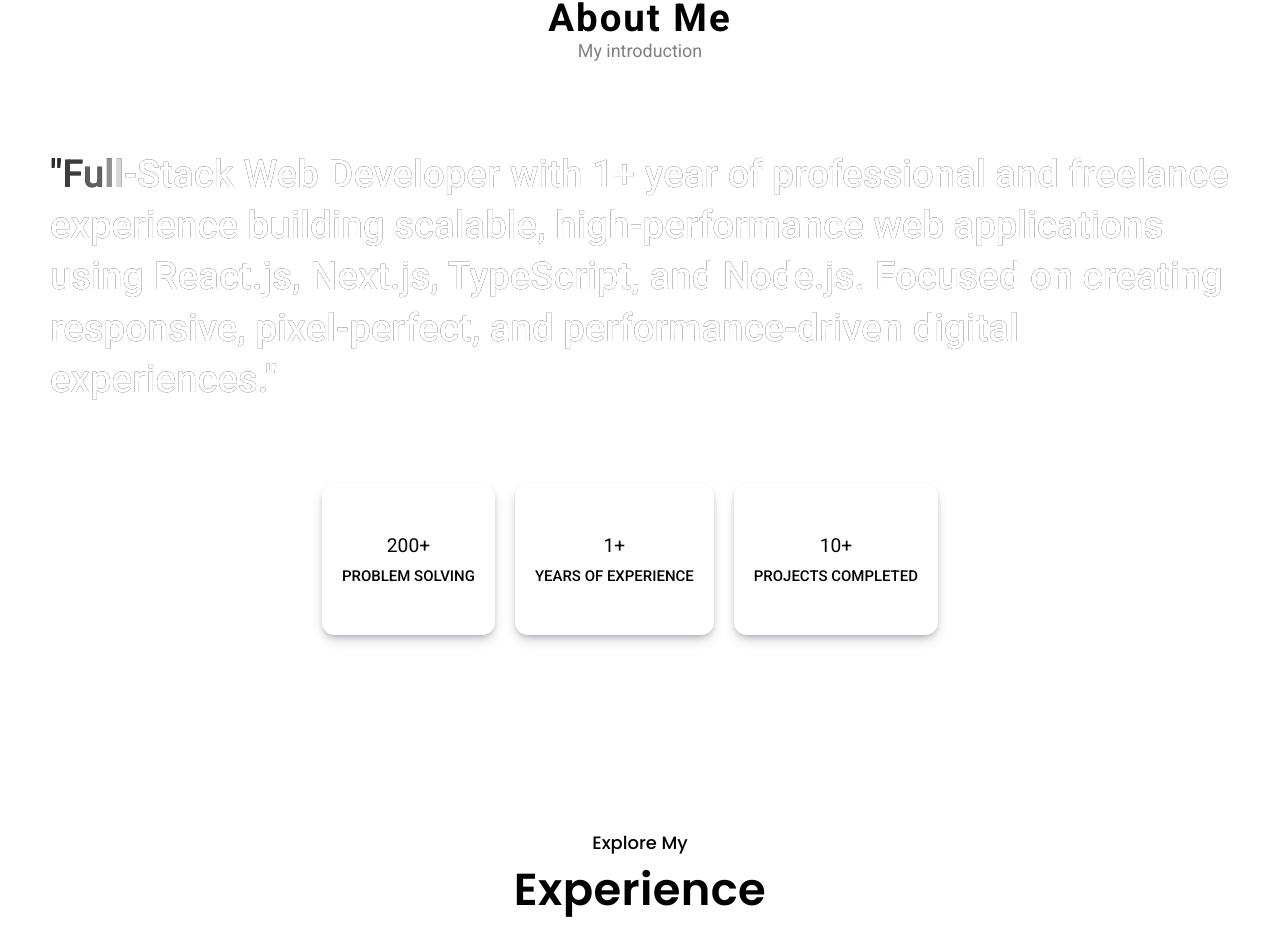
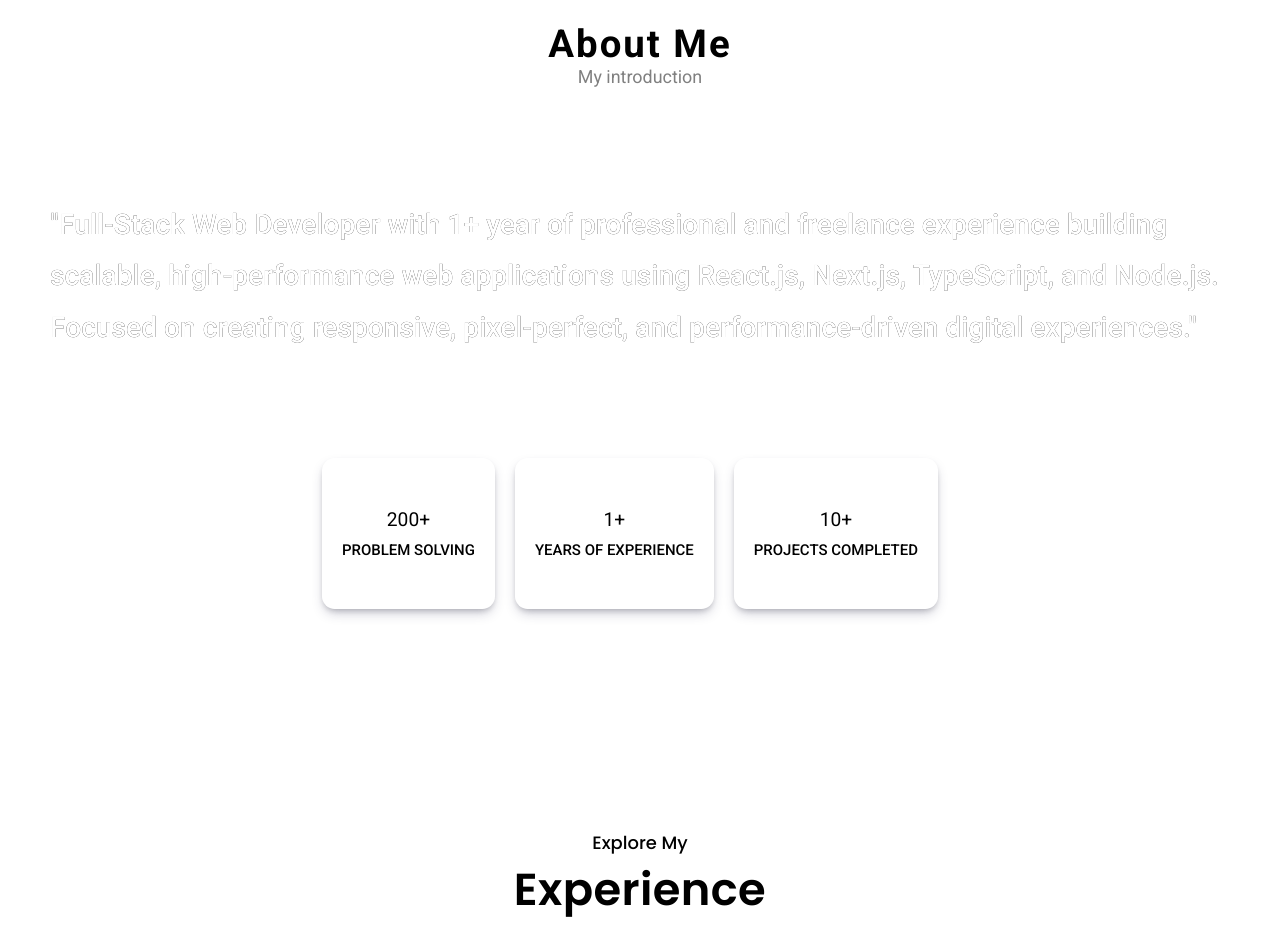
Before and after one commit to JayGoud7/Ajay-Portfolio, a React (Create React App) app: page / in a window 1280 px wide. Shown: the part 966-1914 px from the top of the page. Built offline with nearby package versions, Linux system fonts and the light colour scheme; a web font is replaced by a local one.

Commit message:
Reduce font size for reveal-text class

```diff
--- a/src/components/Section1/index.css
+++ b/src/components/Section1/index.css
@@ -33,7 +33,7 @@
   font-family: "roboto";
   line-height: 4vw;
   font-weight: 500;
-  font-size: 3vw;
+  font-size: 2.2vw;
   color: white;
   filter: drop-shadow(0 0 0.03rem rgb(2, 2, 2));
 }
```
